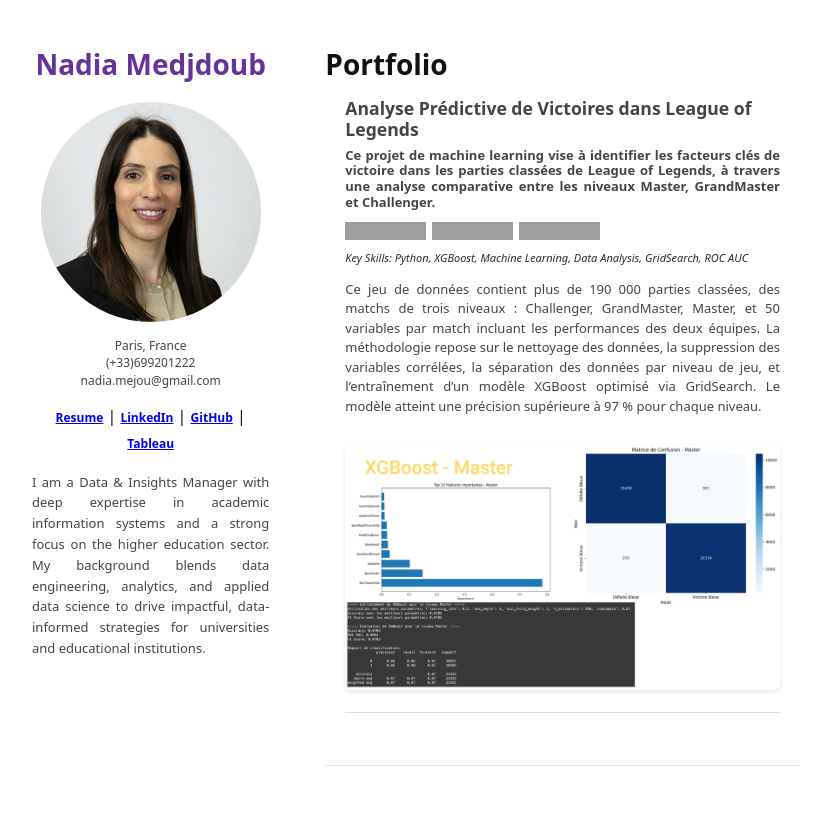
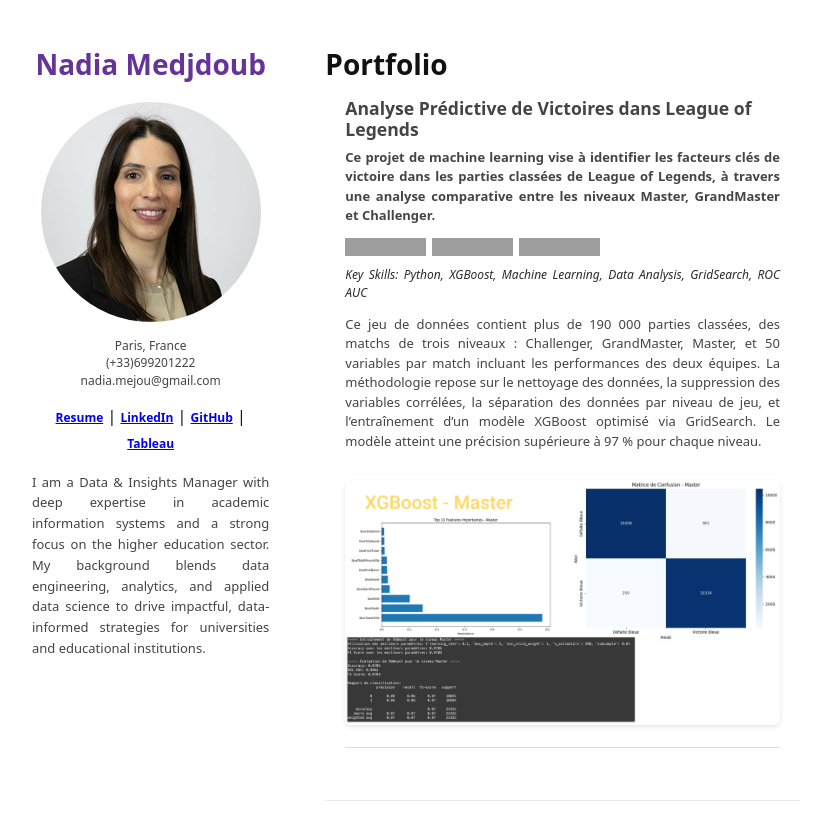
Before and after one commit to namejou/namejou.github.io, a Jekyll site: the page built from index.md, in a window 1280 px wide. Shown: the top 840 px of the page, without its empty margins (224-1055 px from the left). Built offline with Jekyll 4.4.1, drawn with Linux system fonts in a browser that asks for light colours; our own code applies the rules of GitHub Pages for plain Markdown files; grey boxes are pictures that could not be loaded.

Commit message:
Update site.css

```diff
--- a/assets/css/site.css
+++ b/assets/css/site.css
@@ -55,6 +55,7 @@
   margin: 8px 0 12px;
   font-size: 13px;
   text-align: justify;
+  line-height: 1.5;
 }
 
 .project-card .project-links {
@@ -84,7 +85,7 @@
 
 .project-card .project-skills {
   font-style: italic;
-  font-size: 11px;
+  font-size: 12px;
   font-weight: normal;        /* ← corrige le gras */
   text-align: justify;
   line-height: 1.5;
```
